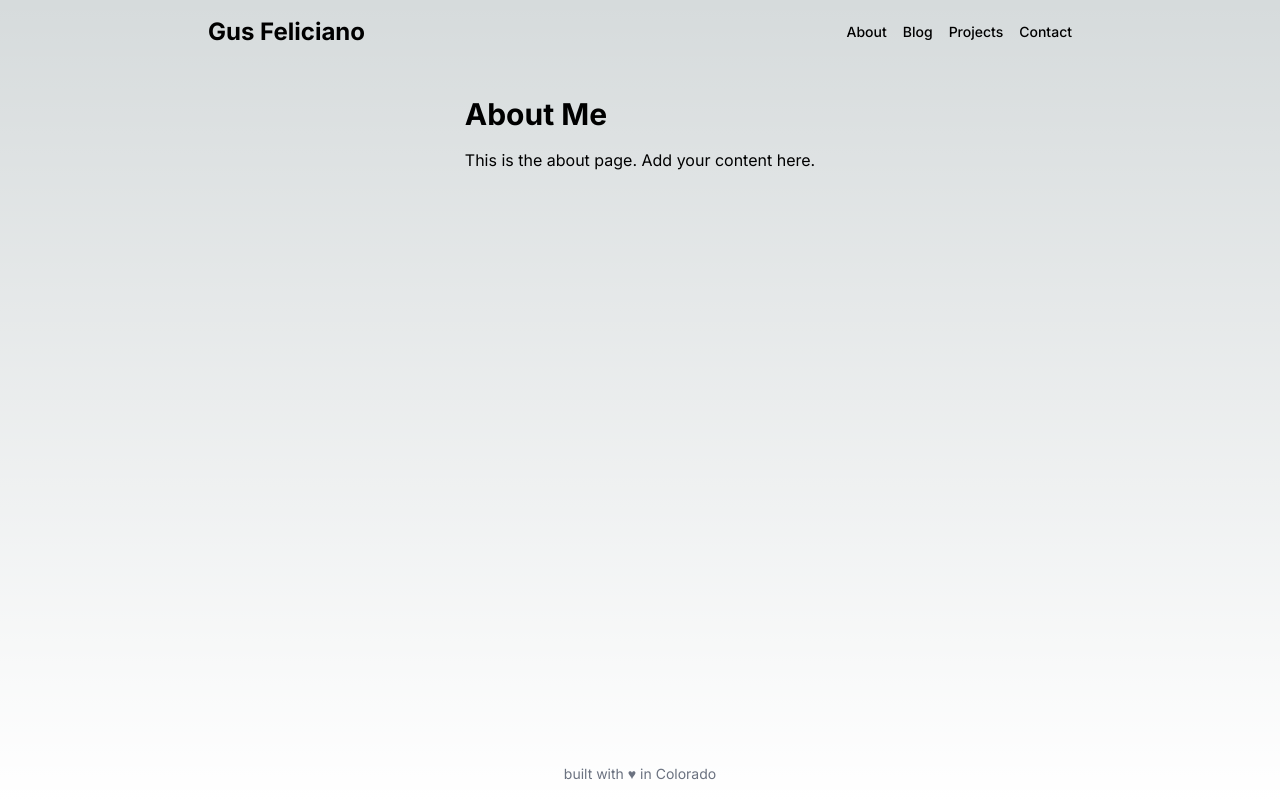
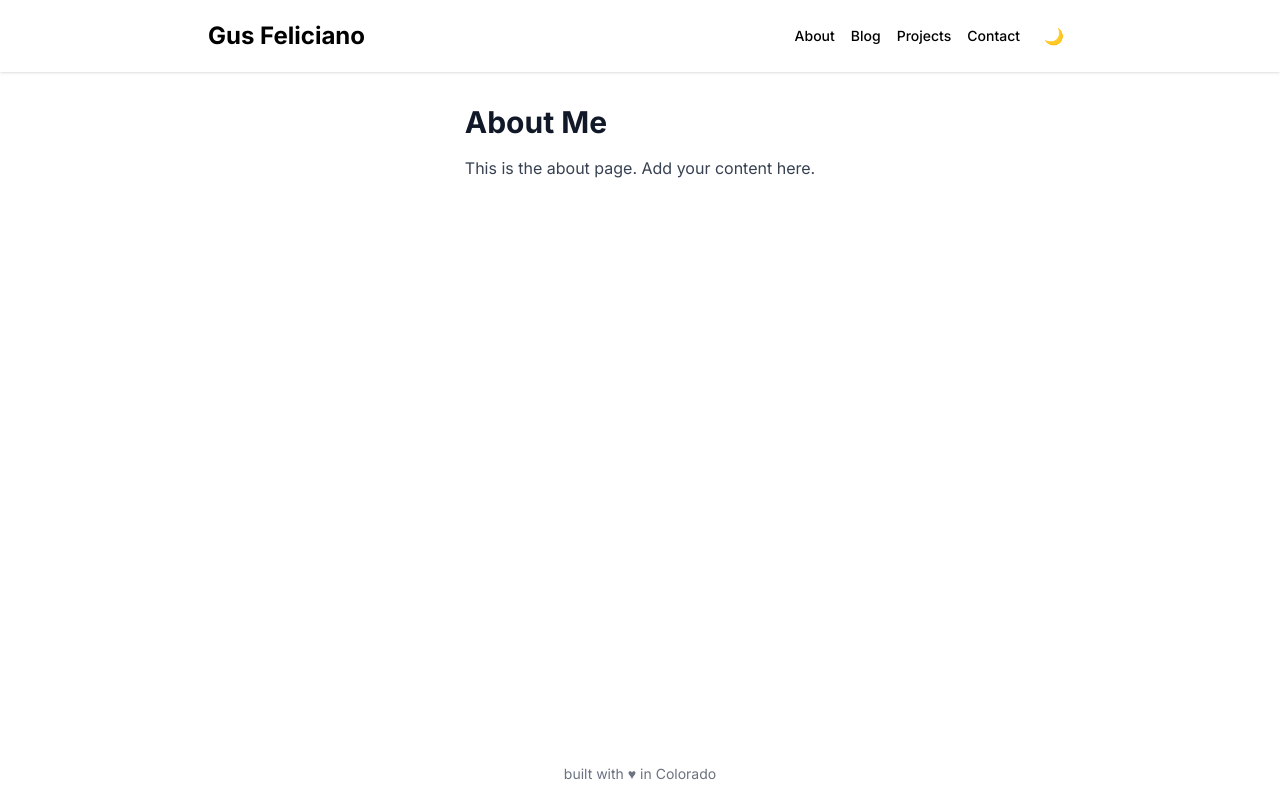
Before and after one commit to gusfeliciano/gusfeliciano-website, a Next.js app: page /about in a window 1280 px wide. Built offline with nearby package versions, Linux system fonts and the light colour scheme.

Commit message:
Added dark mode toggler and update all pages to new ui theme

```diff
--- a/src/app/about/page.tsx
+++ b/src/app/about/page.tsx
@@ -3,11 +3,11 @@ import Footer from '../../components/Footer'
 
 export default function About() {
   return (
-    <div className="min-h-screen flex flex-col">
+    <div className="min-h-screen flex flex-col bg-white dark:bg-gray-900">
       <Navbar />
       <main className="flex-grow max-w-4xl mx-auto px-4 py-8">
-        <h1 className="text-3xl font-bold mb-4">About Me</h1>
-        <p>This is the about page. Add your content here.</p>
+        <h1 className="text-3xl font-bold mb-4 text-gray-900 dark:text-white">About Me</h1>
+        <p className="text-gray-700 dark:text-gray-300">This is the about page. Add your content here.</p>
       </main>
       <Footer />
     </div>
--- a/src/app/blog/page.tsx
+++ b/src/app/blog/page.tsx
@@ -3,11 +3,11 @@ import Footer from '../../components/Footer'
 
 export default function Blog() {
   return (
-      <div className="min-h-screen flex flex-col">
+    <div className="min-h-screen flex flex-col bg-white dark:bg-gray-900">
       <Navbar />
       <main className="flex-grow max-w-4xl mx-auto px-4 py-8">
-            <h1 className="text-3xl font-bold mb-4">Blog</h1>
-            <p>This is the blog page. Add your blog posts or a list of posts here.</p>
+        <h1 className="text-3xl font-bold mb-4 text-gray-900 dark:text-white">Blog</h1>
+        <p className="text-gray-700 dark:text-gray-300">This is the blog page. Add your blog posts or a list of posts here.</p>
       </main>
       <Footer />
     </div>
--- a/src/app/contact/page.tsx
+++ b/src/app/contact/page.tsx
@@ -3,11 +3,11 @@ import Footer from '../../components/Footer'
 
 export default function Contact() {
   return (
-      <div className="min-h-screen flex flex-col">
+    <div className="min-h-screen flex flex-col bg-white dark:bg-gray-900">
       <Navbar />
       <main className="flex-grow max-w-4xl mx-auto px-4 py-8">
-        <h1 className="text-3xl font-bold mb-4">Contact</h1>
-        <p>This is the contact page. Add your contact information or a contact form here.</p>
+        <h1 className="text-3xl font-bold mb-4 text-gray-900 dark:text-white">Contact</h1>
+        <p className="text-gray-700 dark:text-gray-300">This is the contact page. Add your contact information or a contact form here.</p>
       </main>
       <Footer />
     </div>
--- a/src/app/layout.tsx
+++ b/src/app/layout.tsx
@@ -1,5 +1,6 @@
 import './globals.css'
 import { Inter } from 'next/font/google'
+import { ThemeProvider } from '../components/ThemeProvider'
 
 const inter = Inter({ subsets: ['latin'] })
 
@@ -16,7 +17,9 @@ export default function RootLayout({
   return (
     <html lang="en" className="h-full">
       <body className={`${inter.className} flex flex-col min-h-screen`}>
-        {children}
+        <ThemeProvider attribute="class" defaultTheme="system" enableSystem>
+          {children}
+        </ThemeProvider>
       </body>
     </html>
   )
--- a/src/app/page.tsx
+++ b/src/app/page.tsx
@@ -4,7 +4,7 @@ import Footer from '../components/Footer'
 
 export default function Home() {
   return (
-    <div className="min-h-screen flex flex-col">
+    <div className="min-h-screen flex flex-col bg-white dark:bg-gray-900">
       <Navbar />
       <main className="flex-grow flex items-start justify-center p-8 mt-16">
         <div className="max-w-4xl w-full flex flex-col md:flex-row items-center gap-8">
@@ -18,10 +18,10 @@ export default function Home() {
             />
           </div>
           <div className="w-full md:w-1/2 text-center md:text-left">
-            <h1 className="text-4xl font-bold mb-4">
+            <h1 className="text-4xl font-bold mb-4 dark:text-white">
               Hello, I'm Gus Feliciano
             </h1>
-            <p className="text-xl">
+            <p className="text-xl dark:text-gray-300">
               I'm a web developer passionate about creating amazing digital experiences.
             </p>
           </div>
--- a/src/app/projects/page.tsx
+++ b/src/app/projects/page.tsx
@@ -3,11 +3,11 @@ import Footer from '../../components/Footer'
 
 export default function Projects() {
   return (
-      <div className="min-h-screen flex flex-col">
+    <div className="min-h-screen flex flex-col bg-white dark:bg-gray-900">
       <Navbar />
       <main className="flex-grow max-w-4xl mx-auto px-4 py-8">
-        <h1 className="text-3xl font-bold mb-4">Projects</h1>
-        <p>This is the projects page. Add your projects or a list of projects here.</p>
+        <h1 className="text-3xl font-bold mb-4 text-gray-900 dark:text-white">Projects</h1>
+        <p className="text-gray-700 dark:text-gray-300">This is the projects page. Add your projects or a list of projects here.</p>
       </main>
       <Footer />
     </div>
--- a/src/components/Navbar.tsx
+++ b/src/components/Navbar.tsx
@@ -1,26 +1,28 @@
 import Link from 'next/link'
+import ThemeToggle from './ThemeToggle'
 
 export default function Navbar() {
   return (
-    <nav className="w-full">
+    <nav className="w-full py-4 bg-white dark:bg-gray-800 shadow">
       <div className="max-w-4xl mx-auto px-4">
-        <div className="flex justify-between h-16 items-center">
-          <Link href="/" className="text-2xl font-bold">
+        <div className="flex justify-between items-center">
+          <Link href="/" className="text-2xl font-bold dark:text-white">
             Gus Feliciano
           </Link>
-          <div className="flex space-x-4">
-            <Link href="/about" className="text-sm font-medium hover:text-gray-900">
+          <div className="flex items-center space-x-4">
+            <Link href="/about" className="text-sm font-medium hover:text-gray-900 dark:text-gray-200 dark:hover:text-white">
               About
             </Link>
-            <Link href="/blog" className="text-sm font-medium hover:text-gray-900">
+            <Link href="/blog" className="text-sm font-medium hover:text-gray-900 dark:text-gray-200 dark:hover:text-white">
               Blog
             </Link>
-            <Link href="/projects" className="text-sm font-medium hover:text-gray-900">
+            <Link href="/projects" className="text-sm font-medium hover:text-gray-900 dark:text-gray-200 dark:hover:text-white">
               Projects
             </Link>
-            <Link href="/contact" className="text-sm font-medium hover:text-gray-900">
+            <Link href="/contact" className="text-sm font-medium hover:text-gray-900 dark:text-gray-200 dark:hover:text-white">
               Contact
             </Link>
+            <ThemeToggle />
           </div>
         </div>
       </div>
--- /dev/null
+++ b/src/components/ThemeProvider.tsx
@@ -0,0 +1,8 @@
+'use client'
+
+import { ThemeProvider as NextThemesProvider } from 'next-themes'
+import { type ThemeProviderProps } from 'next-themes/dist/types'
+
+export function ThemeProvider({ children, ...props }: ThemeProviderProps) {
+  return <NextThemesProvider {...props}>{children}</NextThemesProvider>
+}
--- /dev/null
+++ b/src/components/ThemeToggle.tsx
@@ -0,0 +1,22 @@
+'use client'
+
+import { useTheme } from 'next-themes'
+import { useEffect, useState } from 'react'
+
+export default function ThemeToggle() {
+  const [mounted, setMounted] = useState(false)
+  const { theme, setTheme } = useTheme()
+
+  useEffect(() => setMounted(true), [])
+
+  if (!mounted) return null
+
+  return (
+    <button
+      className="p-2 rounded-md hover:bg-gray-200 dark:hover:bg-gray-700"
+      onClick={() => setTheme(theme === 'dark' ? 'light' : 'dark')}
+    >
+      {theme === 'dark' ? '🌞' : '🌙'}
+    </button>
+  )
+}
--- a/tailwind.config.ts
+++ b/tailwind.config.ts
@@ -5,6 +5,7 @@ module.exports = {
     './src/components/**/*.{js,ts,jsx,tsx,mdx}',
     './src/app/**/*.{js,ts,jsx,tsx,mdx}',
   ],
+  darkMode: 'class',
   theme: {
     extend: {
       colors: {
```
Also changed, not shown: package.json (+6 -5 lines), 1 other file (tests, documents, lock files or other folders). Lines whose indentation alone changed are shown as unchanged.
